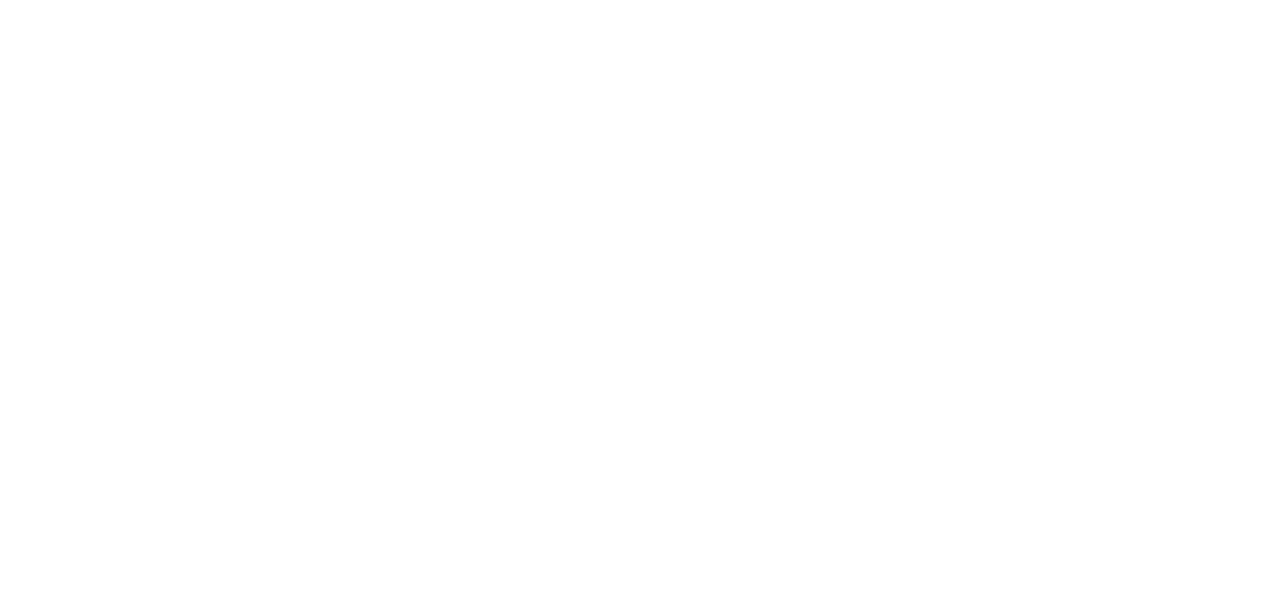
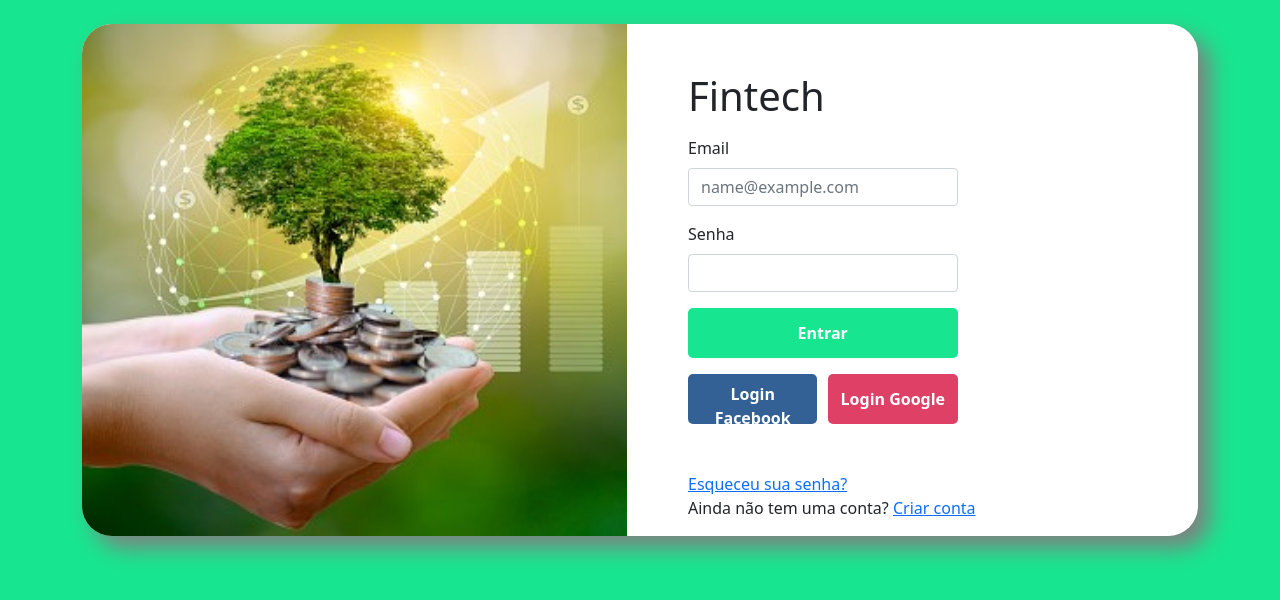
Before and after one commit to valeriaharumi/FIAP-Fintech, a plain HTML site: page index.html in a window 1280 px wide. Drawn offline with nearby package versions, Linux system fonts and the light colour scheme.

Commit message:
Pagina login

```diff
--- a/index.html
+++ b/index.html
@@ -5,10 +5,52 @@
     <meta http-equiv="X-UA-Compatible" content="IE=edge">
     <meta name="viewport" content="width=device-width, initial-scale=1.0">
     <link href="https://cdn.jsdelivr.net/npm/bootstrap@5.0.2/dist/css/bootstrap.min.css" rel="stylesheet" integrity="sha384-EVSTQN3/azprG1Anm3QDgpJLIm9Nao0Yz1ztcQTwFspd3yD65VohhpuuCOmLASjC" crossorigin="anonymous">
+    <link rel="stylesheet" href="./main.css">
     <title>Fintech</title>
 
 </head>
 <body>
+    <section class="Form my-4 mx-5">
+        <div class="container">
+            <div class="row g-0">
+                <div class="col-lg-6 col-md-12">
+                    <img src="./istockphoto-1155242798-170667a.jpg" alt="ainda-por-definir">
+                </div>
+                <div class="col-lg-6 col-md-12 px-5 pt-5">
+                    <h1 class="mb-3">Fintech</h1>
+                    <form>
+                        <div class="form-row mb-3">
+                            <div class="col-lg-7">
+                                <label for="email" class="form-label">Email</label>
+                                <input type="email" class="form-control" id="email" placeholder="name@example.com" required>
+                            </div>
+                        </div>
+                        <div class="form-row mb-3">
+                            <div class="col-lg-7">
+                                <label for="password" class="form-label">Senha</label>
+                                <input type="password" class="form-control" id="password" required>
+                            </div>
+                        </div>
+                        <div class="form-row mb-3">
+                            <div class="col-lg-7">
+                                <button type="button" class="btn-custom"><a href="./dashboard.html">Entrar</a></button>
+                            </div>
+                        </div>
+                        <div class="col-lg-7 mt-3 mb-5 custom-login-container">
+                            <button class="btn-fb">Login Facebook</button>
+                            <button class="btn-gg">Login Google</button>
+                        </div>
+                        <div class="">
+                            <a href="#">Esqueceu sua senha?</a>
+                            <p>Ainda não tem uma conta? <a href="#">Criar conta</a></p>
+                        </div>
+                    </form>
+                </div>
+            </div>
+        </div>
+    </section>
+
+
 
     <script src="https://cdn.jsdelivr.net/npm/bootstrap@5.0.2/dist/js/bootstrap.bundle.min.js" integrity="sha384-MrcW6ZMFYlzcLA8Nl+NtUVF0sA7MsXsP1UyJoMp4YLEuNSfAP+JcXn/tWtIaxVXM" crossorigin="anonymous"></script>
 </body>
--- a/main.css
+++ b/main.css
@@ -0,0 +1,77 @@
+*{
+    padding: 0;
+    margin: 0;
+    box-sizing: border-box;
+}
+
+body{
+    background: #18E58F;
+}
+
+img{
+    border-top-left-radius: 30px;
+    border-bottom-left-radius: 30px;
+    height: 100%;
+    max-width: 100%;
+    overflow: hidden;
+}
+
+.row{
+    background: white;
+    border-radius: 30px;
+    box-shadow: 12px 12px 22px gray;
+}
+
+.btn-custom{
+    border: none;
+    outline: none;
+    height: 50px;
+    width: 100%;
+    background-color: #18E58F;
+    border-radius: 5px;
+    font-weight: bold;
+}
+
+.btn-custom:hover{
+    background-color: yellow;
+}
+
+.btn-custom a{
+    text-decoration: none;
+    color: white;
+}
+
+.custom-login-container{
+    display: flex;
+    justify-content: space-between;
+}
+
+.btn-fb{
+    border: none;
+    outline: none;
+    height: 50px;
+    background-color: #346195;
+    color: white;
+    border-radius: 5px;
+    font-weight: bold;
+    padding: 8px;
+    width: 48%;
+}
+
+.btn-gg{
+    border: none;
+    outline: none;
+    height: 50px;
+    background-color: #DF4066;
+    color: white;
+    border-radius: 5px;
+    font-weight: bold;
+    padding: 8px;
+    width: 48%;
+}
+
+@media screen and (max-width: 990px) {
+    img{
+        display: none;
+    }
+}
```
Also changed, not shown: istockphoto-1155242798-170667a.jpg (added).
